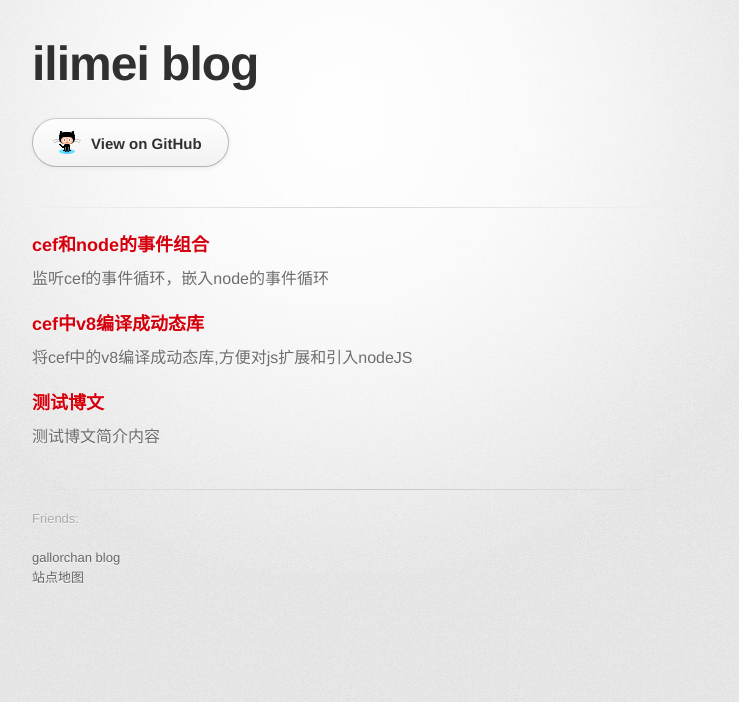
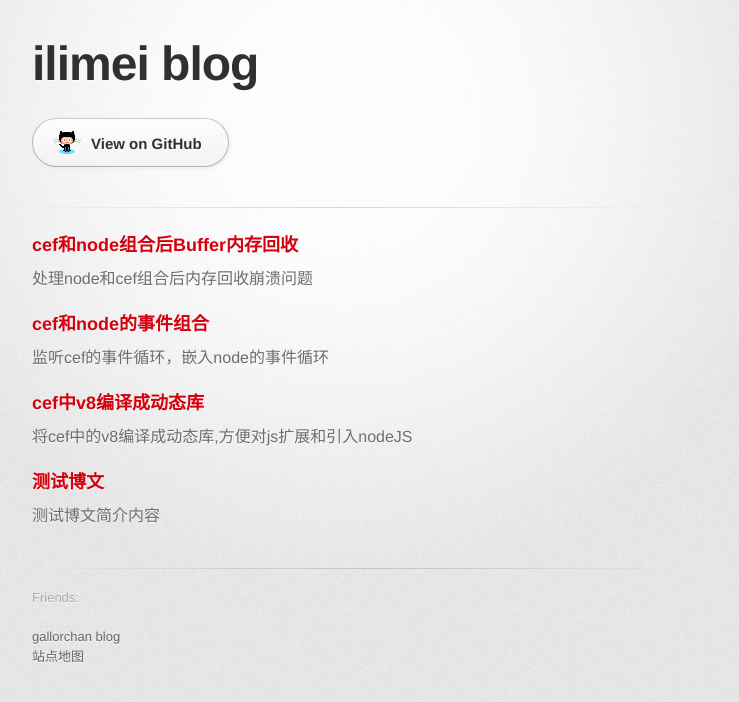
Before and after one commit to ilimei/ilimei.github.io, a Jekyll site: the page built from index.html, in a window 1280 px wide. Shown: the top 702 px of the page, without its empty margins (298-1037 px from the left). Built offline with Jekyll 4.4.1, drawn with Linux system fonts in a browser that asks for light colours; the list of posts is cut into pages by our own code; some of the changed lines change nothing that is shown.

Commit message:
提交修改

````diff
--- /dev/null
+++ b/_posts/2016-09-11-nodebuffergarbage.md
@@ -0,0 +1,67 @@
+---
+layout: post
+title: cef和node组合后Buffer内存回收
+keywords: cef node
+desc: 处理node和cef组合后内存回收崩溃问题
+photoUrl:
+---
+# cef和node组合后Buffer内存回收
+
+## 目的
+由于dll拥有单独的堆栈，所以在node.dll中的生成的ArrayBuffer只能在node.dll中回收，不能再libcef.dll中回收,但是node的buffer是通过v8的默认回收机制处理的,所以最终会在libcef中回收导致程序崩溃
+
+## 原理
+在v8中ArrayBuffer有两种模式
+>
+  * kInternalized 表示参数`void* data`会被垃圾回收机制回收
+在node的Buffer是用的这个选项 所以去掉这个选项并监听回收事件就可以了
+  * kExternalized 默认选项
+
+```c++
+  /**
+   * Create a new ArrayBuffer over an existing memory block.
+   * The created array buffer is by default immediately in externalized state.
+   * The memory block will not be reclaimed when a created ArrayBuffer
+   * is garbage-collected.
+   */
+  static Local<ArrayBuffer> New(
+      Isolate* isolate, void* data, size_t byte_length,
+      ArrayBufferCreationMode mode = ArrayBufferCreationMode::kExternalized);
+```
+
+## 处理
+
+修改node的Buffer生成方法,在node_buffer.cc中
+
+```c++
+//回收buffer
+void FreeTheBuffer(char* buffer, void* hint) {
+  delete buffer;
+}
+
+MaybeLocal<Object> New(Environment* env, char* data, size_t length) {
+  EscapableHandleScope scope(env->isolate());
+
+  if (length > 0) {
+    CHECK_NE(data, nullptr);
+    CHECK(length <= kMaxLength);
+  }
+
+  Local<ArrayBuffer> ab =
+      ArrayBuffer::New(env->isolate(),
+                       data,
+                       length);
+  Local<Uint8Array> ui = Uint8Array::New(ab, 0, length);
+  //设置ArrayBuffer回收后的回掉方法
+  CallbackInfo::New(env->isolate(), ui, FreeTheBuffer);
+  Maybe<bool> mb =
+      ui->SetPrototype(env->context(), env->buffer_prototype_object());
+  if (mb.FromMaybe(false))
+    return scope.Escape(ui);
+  return Local<Object>();
+}
+```
+
+## 重新编译node
+
+这样在cef中调用http等包含Stream的方法就不会崩溃了
--- a/stylesheets/stylesheet.css
+++ b/stylesheets/stylesheet.css
@@ -288,10 +288,11 @@ p a {
 }
 
 blockquote {
+  border-radius: 5px;
+  background: #e4e2e2;
   padding: 0 0 0 30px;
   margin-bottom: 20px;
-  font-size: 1.6em;
-  border-left: 10px solid #e9e9e9;
+  font-size: 1em;
 }
 
 ul li {
````
